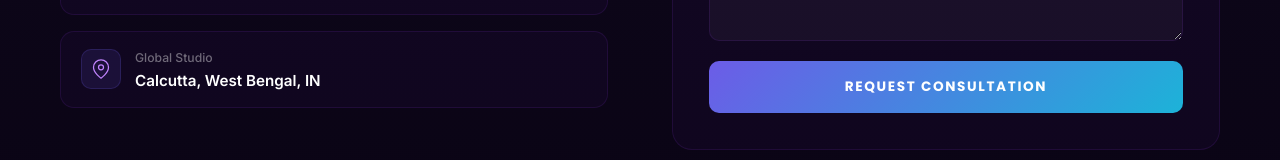
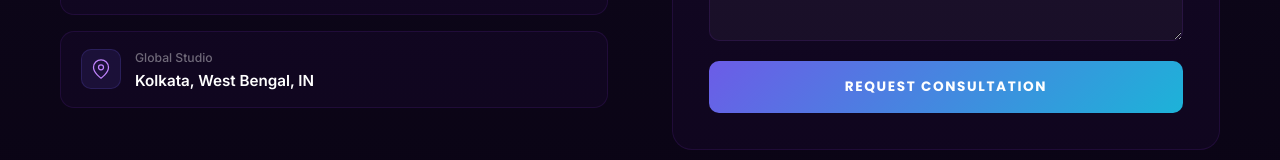
Before and after one commit to ItzSouraseez/markz-digital, a Next.js app: page / in a window 1280 px wide. Shown: the part 3425-3585 px from the top of the page. Built offline with nearby package versions, Linux system fonts and the light colour scheme; no server answers.

Commit message:
Change address to Kolkata

```diff
--- a/src/app/page.js
+++ b/src/app/page.js
@@ -527,7 +527,7 @@ export default function Home() {
                 </div>
                 <div>
                   <span className={styles.contactCardLabel}>Global Studio</span>
-                  <span className={styles.contactCardValue}>Calcutta, West Bengal, IN</span>
+                  <span className={styles.contactCardValue}>Kolkata, West Bengal, IN</span>
                 </div>
               </div>
             </div>
```
